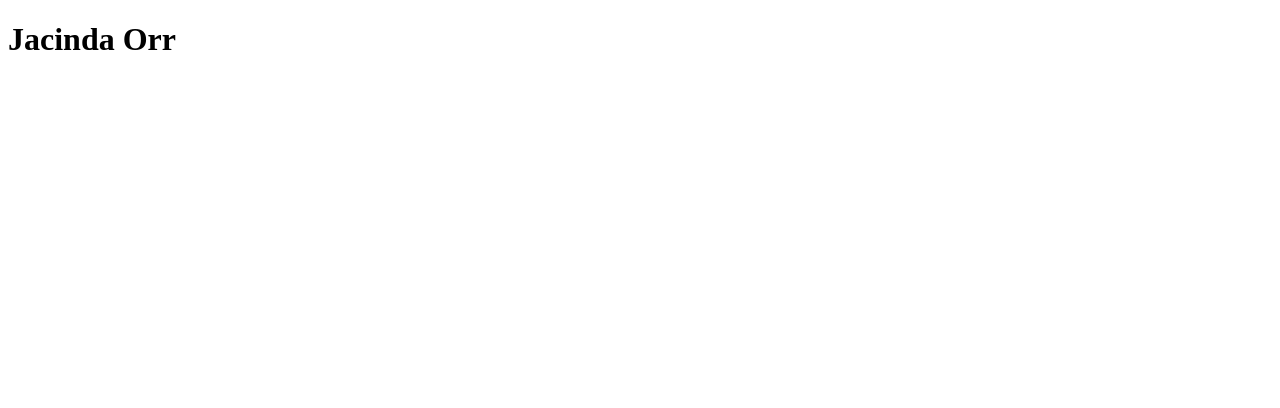
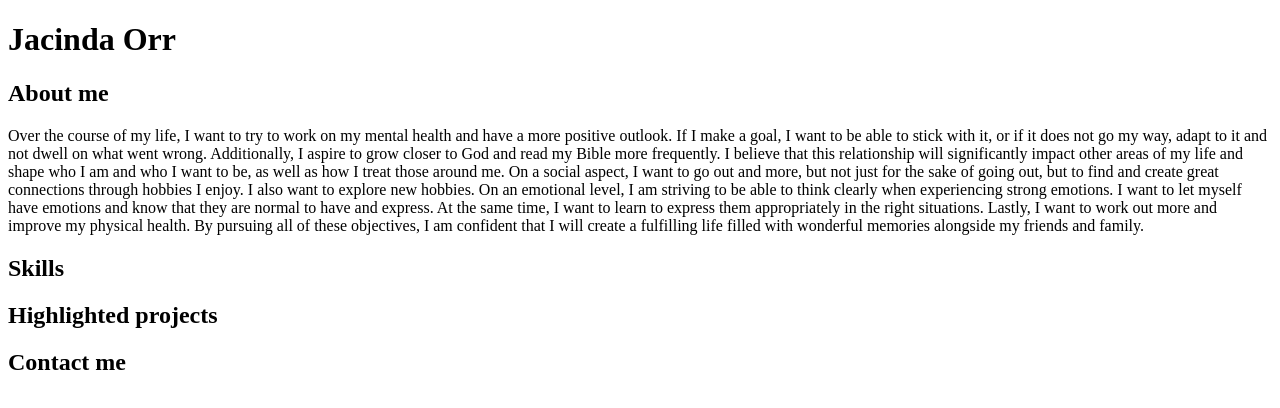
Before and after one commit to CompMorgan15/CompMorgan15.github.io, a plain HTML site: page index.html in a window 1280 px wide. Drawn offline with Linux system fonts and the light colour scheme.

Commit message:
added more to HTML

```diff
--- a/index.html
+++ b/index.html
@@ -5,5 +5,18 @@
  </head>
  <body>
  <h1>Jacinda Orr</h1>
+    <div class="about">
+        <h2>About me</h2>
+        <p>Over the course of my life, I want to try to work on my mental health and have a more positive outlook. If I make a goal, I want to be able to stick with it, or if it does not go my way, adapt to it and not dwell on what went wrong. Additionally, I aspire to grow closer to God and read my Bible more frequently. I believe that this relationship will significantly impact other areas of my life and shape who I am and who I want to be, as well as how I treat those around me. On a social aspect, I want to go out and more, but not just for the sake of going out, but to find and create great connections through hobbies I enjoy. I also want to explore new hobbies. On an emotional level, I am striving to be able to think clearly when experiencing strong emotions. I want to let myself have emotions and know that they are normal to have and express. At the same time, I want to learn to express them appropriately in the right situations. Lastly, I want to work out more and improve my physical health. By pursuing all of these objectives, I am confident that I will create a fulfilling life filled with wonderful memories alongside my friends and family.</p>
+    </div>
+    <div class="skills">
+        <h2>Skills</h2>
+    </div>
+    <div class="projects">
+        <h2>Highlighted projects</h2>
+    </div>
+    <div class="contact">
+        <h2>Contact me</h2>
+    </div>
  </body>
 </html>
```
